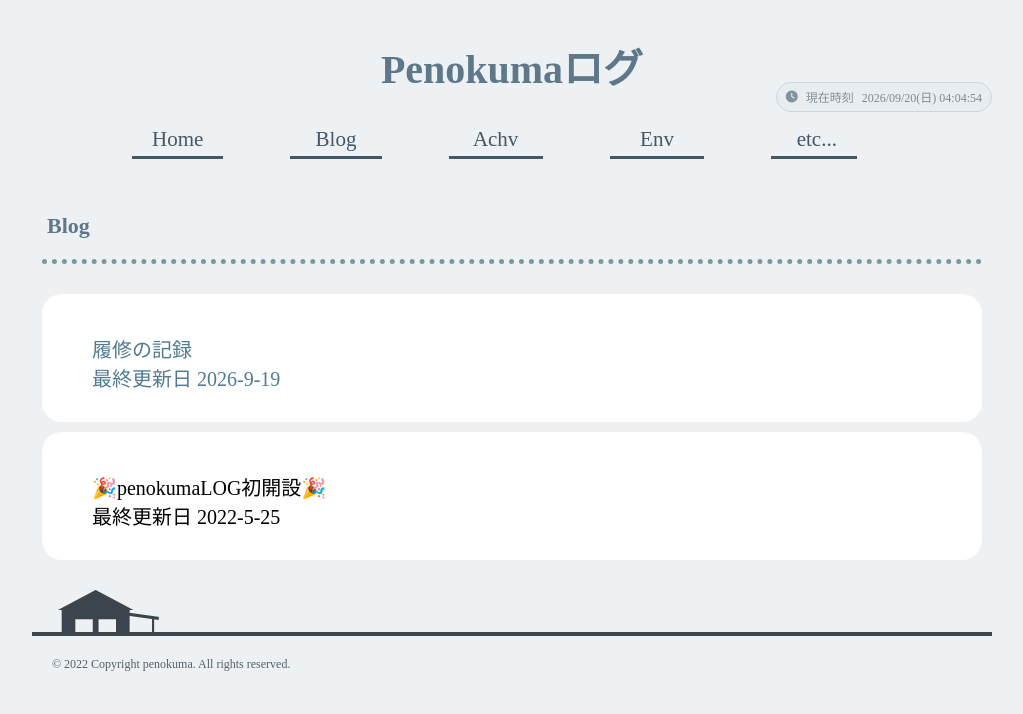
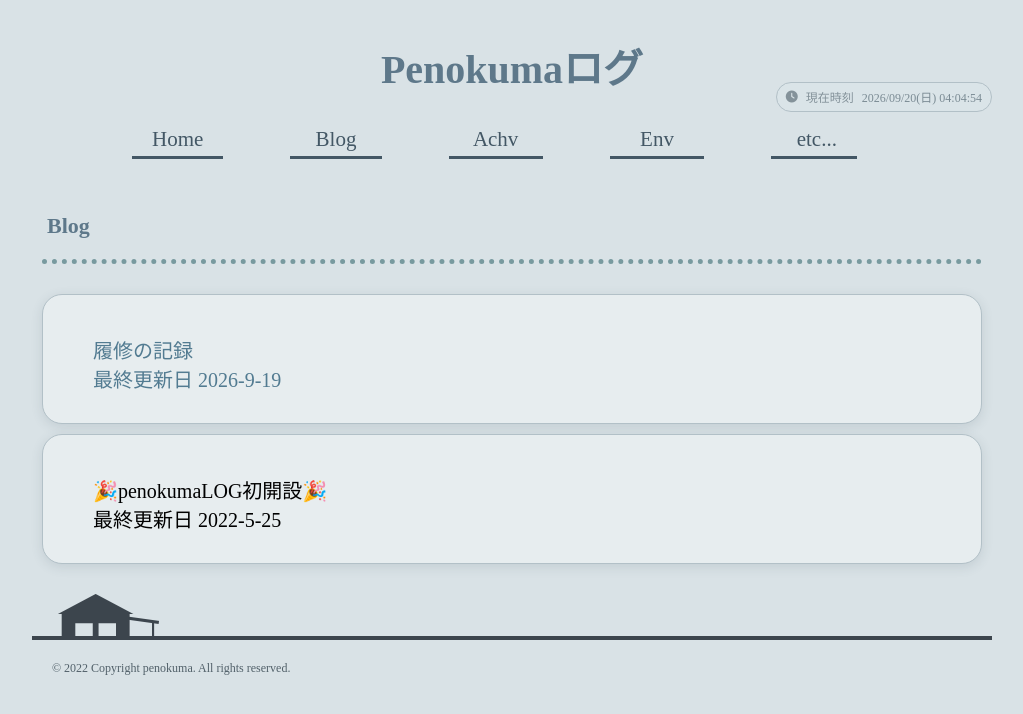
Before and after one commit to F-tmk/penokumaLOG, a plain HTML site: page index/blog.html in a window 1280 px wide. Shown: the whole page, without its empty margins (128-1151 px from the left). Drawn offline with Linux system fonts and the light colour scheme.

Commit message:
カード境界と背景色の調整

```diff
--- a/index/style.css
+++ b/index/style.css
@@ -1,8 +1,8 @@
 @charset "UTF-8";
 
 :root {
-	--page-bg: #eef1f3;
-	--surface: #ffffff;
+	--page-bg: #d9e2e6;
+	--surface: #e7edef;
 	--text: #2f3a40;
 	--heading: #5e788a;
 	--nav: #435765;
@@ -10,8 +10,9 @@
 	--time: #84929a;
 	--link: #527b91;
 	--accent: #789a9f;
-	--border: #ccd5da;
+	--border: #b2c0c7;
 	--footer: #52616a;
+	--card-shadow: 0 3px 12px rgba(67, 87, 101, 0.14);
 }
 
 /*すべてのWebページに適応される*/
@@ -29,7 +30,7 @@
 	padding: 5px 9px;
 	border: 1px solid var(--border);
 	border-radius: 999px;
-	background: rgba(230, 235, 238, 0.7);
+	background: rgba(219, 228, 232, 0.75);
 	color: var(--muted);
 	box-shadow: none;
 	font-size: 12px;
@@ -233,6 +234,16 @@ a:active{
 	background-color: var(--surface); /* 背景色指定 */
 }
 
+.news-item,
+.profile,
+.container,
+.container_Achi,
+.container_lecture,
+.full-flame {
+	border: 1px solid var(--border);
+	box-shadow: var(--card-shadow);
+}
+
 /* 個別のスタイル　*/
 /* index.html */
 
```
